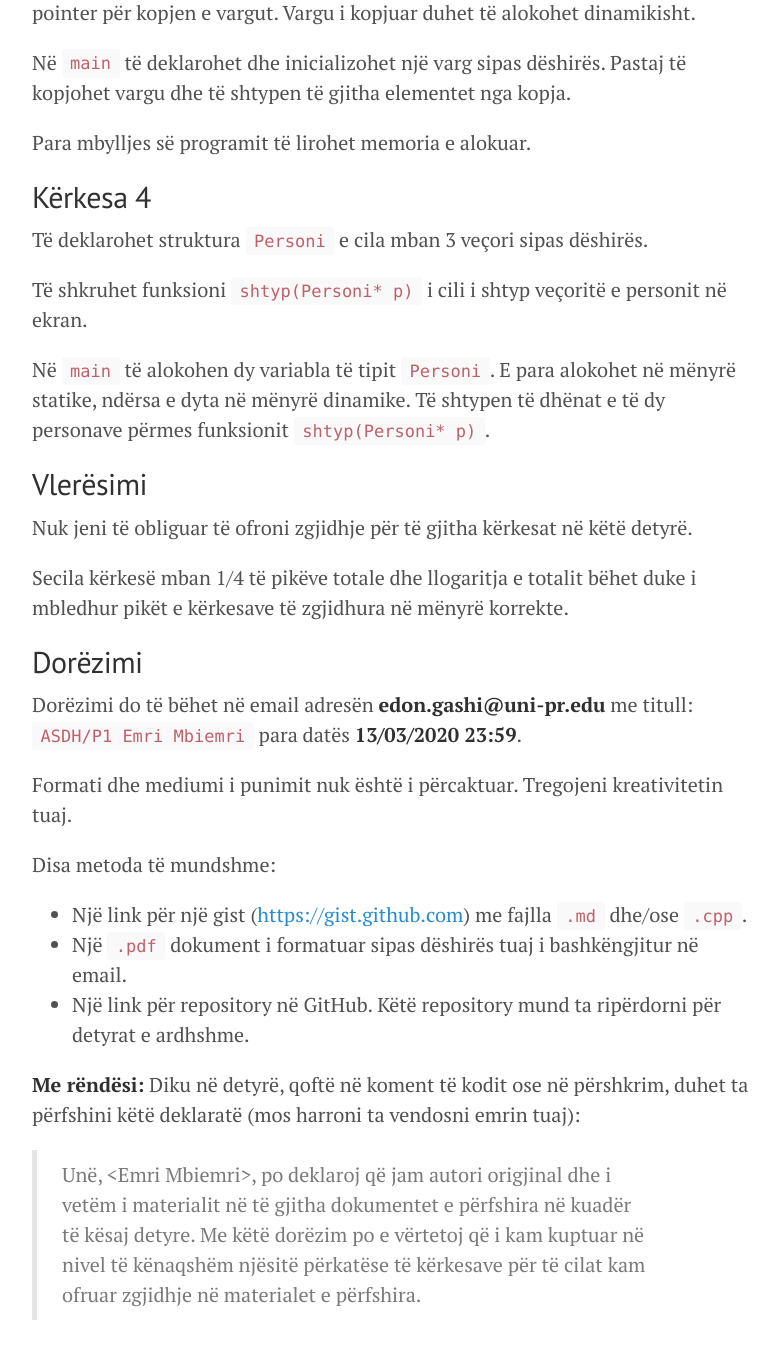
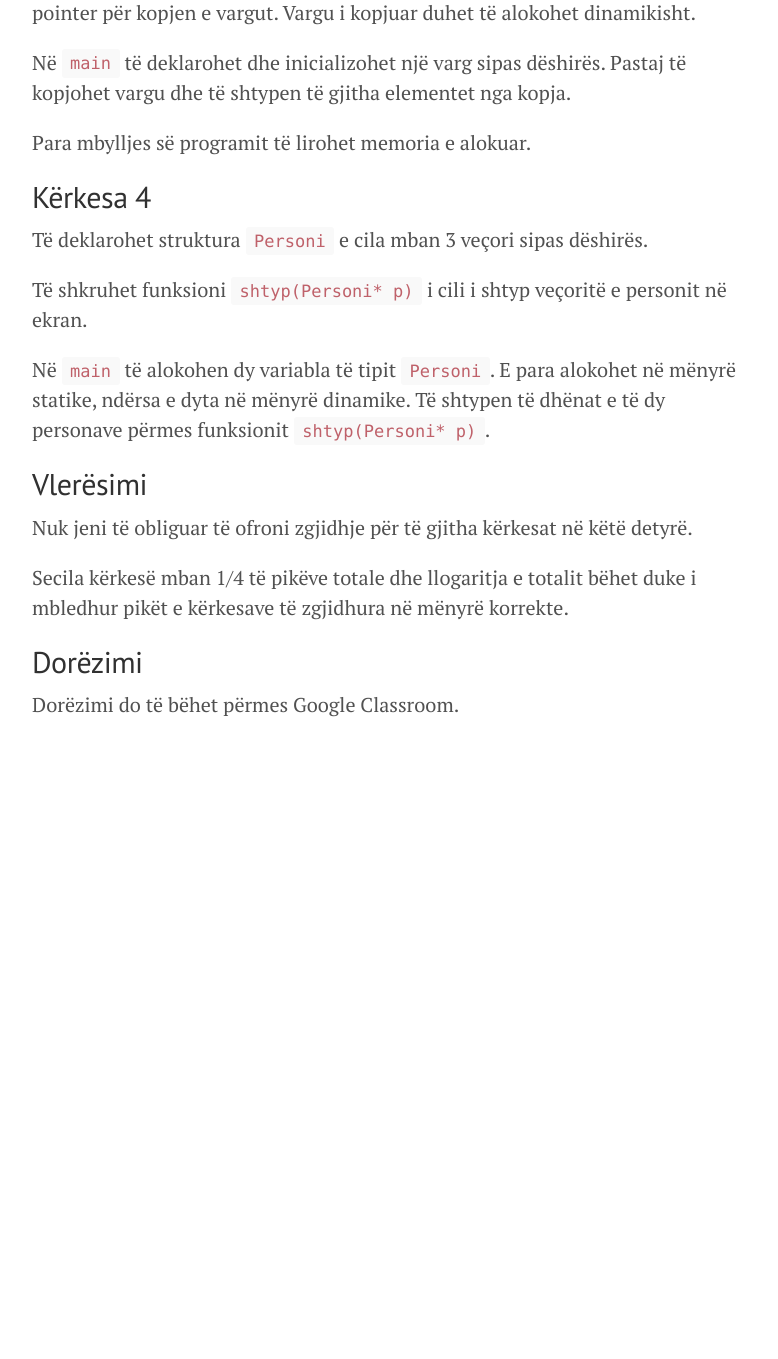
Before and after one commit to edongashi/edongashi.github.io, a Jekyll site: the page built from lendet/algoritmet-dhe-strukturat-e-te-dhenave/projekti1.md, in a window 1280 px wide and 1400 px high, scrolled down 1262 px. Shown: the top 1359 px of the window, without its empty margins (248-1026 px from the left). Built offline with Jekyll 4.4.1, drawn with Linux system fonts in a browser that asks for light colours; our own code applies the rules of GitHub Pages for plain Markdown files; after the commit the page ends 2062 px from its top, so only the background shows below that.

Commit message:
Change assignment turning in method

```diff
--- a/lendet/algoritmet-dhe-strukturat-e-te-dhenave/projekti1.md
+++ b/lendet/algoritmet-dhe-strukturat-e-te-dhenave/projekti1.md
@@ -67,17 +67,4 @@ Secila kërkesë mban 1/4 të pikëve totale dhe llogaritja e totalit bëhet duk
 
 ## Dorëzimi
 
-Dorëzimi do të bëhet në email adresën **edon.gashi@uni-pr.edu** me titull: `ASDH/P1 Emri Mbiemri` para datës **13/03/2020 23:59**.
-
-Formati dhe mediumi i punimit nuk është i përcaktuar. Tregojeni kreativitetin tuaj.
-
-Disa metoda të mundshme:
-
-- Një link për një gist ([https://gist.github.com](https://gist.github.com)) me fajlla `.md` dhe/ose `.cpp`.
-- Një `.pdf` dokument i formatuar sipas dëshirës tuaj i bashkëngjitur në email.
-- Një link për repository në GitHub. Këtë repository mund ta ripërdorni për detyrat e ardhshme.
-
-**Me rëndësi:** Diku në detyrë, qoftë në koment të kodit ose në përshkrim, duhet ta përfshini këtë deklaratë (mos harroni ta vendosni emrin tuaj):
-
-> Unë, \<Emri Mbiemri\>, po deklaroj që jam autori origjinal dhe i vetëm i materialit në të gjitha dokumentet e përfshira në kuadër të kësaj detyre.
-> Me këtë dorëzim po e vërtetoj që i kam kuptuar në nivel të kënaqshëm njësitë përkatëse të kërkesave për të cilat kam ofruar zgjidhje në materialet e përfshira.
+Dorëzimi do të bëhet përmes Google Classroom.
```
Also changed, not shown: lendet/algoritmet-dhe-strukturat-e-te-dhenave/projekti2.md (+1 -9 lines).
